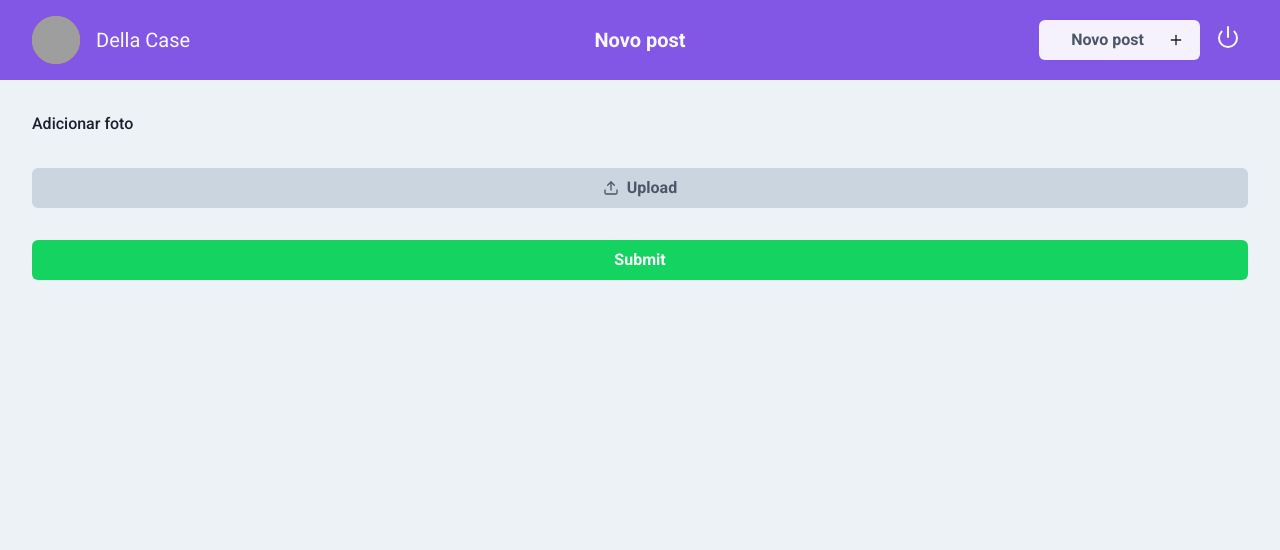
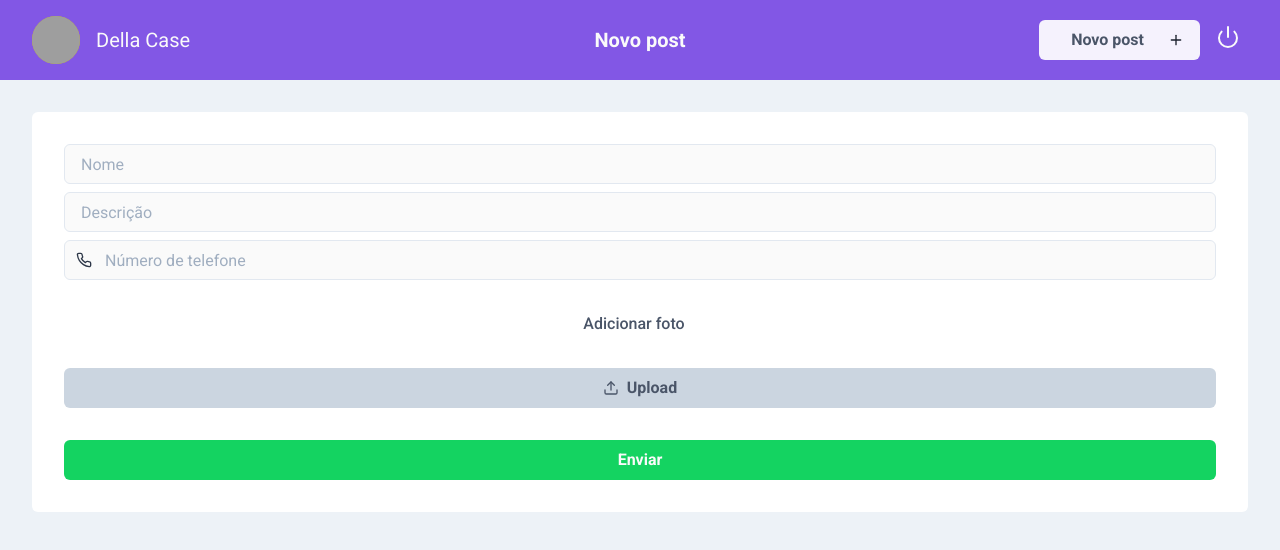
Before and after one commit to alan-dx/adopet-web, a Next.js app: page /post/new in a window 1280 px wide. Shown: the top 550 px of the page. Built offline with nearby package versions, Linux system fonts and the light colour scheme; grey boxes are pictures that could not be loaded.

Commit message:
Add inputs

```diff
--- a/src/components/Input/index.tsx
+++ b/src/components/Input/index.tsx
@@ -7,53 +7,71 @@ import {
   Button,
   FormControl,
   InputProps as ChakraInputProps,
-  FormErrorMessage
-} from '@chakra-ui/react'
-import { useState, forwardRef, ElementType, ForwardRefRenderFunction } from 'react'
-import { FieldError } from 'react-hook-form'
-import { FiEye, FiEyeOff } from 'react-icons/fi'
+  FormErrorMessage,
+} from '@chakra-ui/react';
+import {
+  useState,
+  forwardRef,
+  ElementType,
+  ForwardRefRenderFunction,
+} from 'react';
+import { FieldError } from 'react-hook-form';
+import { FiEye, FiEyeOff } from 'react-icons/fi';
 
 interface InputProps extends ChakraInputProps {
-  icon?: ElementType,
-  error?: FieldError,
+  icon?: ElementType;
+  error?: FieldError;
 }
 
- const InputBase: ForwardRefRenderFunction<HTMLInputElement, InputProps> = ({type, icon, error = null, ...rest}, ref) => {
-
-  const [show, setShow] = useState(true)
+const InputBase: ForwardRefRenderFunction<HTMLInputElement, InputProps> = (
+  { type, icon, error = null, ...rest },
+  ref
+) => {
+  const [show, setShow] = useState(true);
 
   return (
     <FormControl isInvalid={!!error}>
       <InputGroup>
+        {icon && (
           <InputLeftElement
-          pointerEvents="none"
-          children={<Icon as={icon} color="gray.700" />}
+            pointerEvents='none'
+            children={<Icon as={icon} color='gray.700' />}
           />
+        )}
         <ChakraInput
-            bg="gray.50"
-            fontSize={["xs", "md"]}
-            type={type !== "password" ? type : (show ? "password" : "text")}
-            color="gray.700"
+          bg='gray.50'
+          fontSize={['xs', 'md']}
+          type={type !== 'password' ? type : show ? 'password' : 'text'}
+          color='gray.700'
           ref={ref}
           {...rest}
         />
-          {
-            type == 'password' && (
-              <InputRightElement mr="1">
-                <Button h="1.75rem" size="sm" bg="gray.200" onClick={() => {setShow(!show)}}>
-                  {show ? <Icon as={FiEye} color="gray.700" /> : <Icon as={FiEyeOff} color="gray.700" />}
+        {type == 'password' && (
+          <InputRightElement mr='1'>
+            <Button
+              h='1.75rem'
+              size='sm'
+              bg='gray.200'
+              onClick={() => {
+                setShow(!show);
+              }}
+            >
+              {show ? (
+                <Icon as={FiEye} color='gray.700' />
+              ) : (
+                <Icon as={FiEyeOff} color='gray.700' />
+              )}
             </Button>
           </InputRightElement>
-            )
-          }
+        )}
       </InputGroup>
       {!!error && (
-            <FormErrorMessage fontSize="x-small" color="red.400" >
+        <FormErrorMessage fontSize='x-small' color='red.400'>
           {error.message}
         </FormErrorMessage>
       )}
     </FormControl>
-  )
-}
+  );
+};
 
-export const Input = forwardRef(InputBase)
+export const Input = forwardRef(InputBase);
--- a/src/pages/post/new/index.tsx
+++ b/src/pages/post/new/index.tsx
@@ -9,19 +9,23 @@ import {
   Icon,
   AspectRatio,
   Image,
-} from "@chakra-ui/react";
-import { useEffect, useState } from "react";
-import { useForm } from "react-hook-form";
-import { FiUpload } from "react-icons/fi";
+} from '@chakra-ui/react';
+import { useEffect, useState } from 'react';
+import { useForm, SubmitHandler } from 'react-hook-form';
+import { FiUpload, FiPhone } from 'react-icons/fi';
 
-import { Header } from "../../../components/Header";
-import { ActionButton } from "../../../components/ActionButton";
-import { FileUpload } from "../../../components/FileUpload";
+import { Header } from '../../../components/Header';
+import { ActionButton } from '../../../components/ActionButton';
+import { FileUpload } from '../../../components/FileUpload';
+import { Input } from '../../../components/Input';
 
-import { validateImageFile } from "../../../utils/validateImageFile";
+import { validateImageFile } from '../../../utils/validateImageFile';
 
-type FormValues = {
+type NewPostData = {
   file_: FileList;
+  nome: string;
+  description: string;
+  phone: string;
 };
 
 const NewPost = () => {
@@ -30,12 +34,11 @@ const NewPost = () => {
   const {
     register,
     handleSubmit,
-    formState: { errors },
+    formState: { errors, isSubmitting },
     watch,
-  } = useForm<FormValues>();
-  const onSubmit = handleSubmit((data) => console.log("On Submit: ", data));
+  } = useForm();
 
-  const watchImages = watch("file_");
+  const watchImages = watch('file_');
 
   useEffect(() => {
     if (watchImages) {
@@ -49,18 +52,56 @@ const NewPost = () => {
     }
   }, [watchImages]);
 
+  const handleSignIn: SubmitHandler<NewPostData> = async (values, event) => {
+    console.log(values);
+  };
+
   return (
-    <form onSubmit={onSubmit}>
-      <Header title="Novo post" />
+    <form onSubmit={handleSubmit(handleSignIn)}>
+      <Header title='Novo post' />
 
-      <Flex direction="column" align="center" p={[4, 8]}>
+      <Flex
+        direction='column'
+        align='center'
+        p={[4, 8]}
+        bg='white'
+        m={[4, 8]}
+        borderRadius='md'
+      >
+        <Stack width='full' mb={[4, 8]}>
+          <Input
+            placeholder='Nome'
+            name='nome'
+            type='text'
+            error={errors.nome}
+            {...register('nome')}
+          />
+          <Input
+            placeholder='Descrição'
+            name='description'
+            type='text'
+            error={errors.description}
+            {...register('description')}
+          />
+          <Input
+            placeholder='Número de telefone'
+            name='phone'
+            type='number'
+            icon={FiPhone}
+            error={errors.phone}
+            {...register('phone')}
+          />
+        </Stack>
+
         <FormControl isInvalid={!!errors.file_}>
-          <FormLabel>{"Adicionar foto"}</FormLabel>
+          <FormLabel color='gray.600' textAlign='center'>
+            {'Adicionar foto'}
+          </FormLabel>
 
           {previewImages.length !== 0 && (
-            <Stack direction="row" overflow="scroll" spacing={4}>
+            <Stack direction='row' overflow='scroll' spacing={4}>
               {previewImages?.map((image) => (
-                <AspectRatio key={image} ratio={4 / 3} flex={1} minWidth="xs">
+                <AspectRatio key={image} ratio={4 / 3} flex={1} minWidth='xs'>
                   <Image src={image} borderRadius={8} />
                 </AspectRatio>
               ))}
@@ -69,14 +110,14 @@ const NewPost = () => {
 
           <Box my={[4, 8]}>
             <FileUpload
-              accept={"image/*"}
+              accept={'image/*'}
               multiple
-              register={register("file_", { validate: validateImageFile })}
+              register={register('file_', { validate: validateImageFile })}
             >
               <Button
-                bg="gray.300"
-                textColor="gray.600"
-                width="full"
+                bg='gray.300'
+                textColor='gray.600'
+                width='full'
                 leftIcon={<Icon as={FiUpload} />}
               >
                 Upload
@@ -89,7 +130,9 @@ const NewPost = () => {
           </FormErrorMessage>
         </FormControl>
 
-        <ActionButton>Submit</ActionButton>
+        <ActionButton type='submit' isLoading={isSubmitting}>
+          Enviar
+        </ActionButton>
       </Flex>
     </form>
   );
```
Lines whose indentation alone changed are shown as unchanged.
